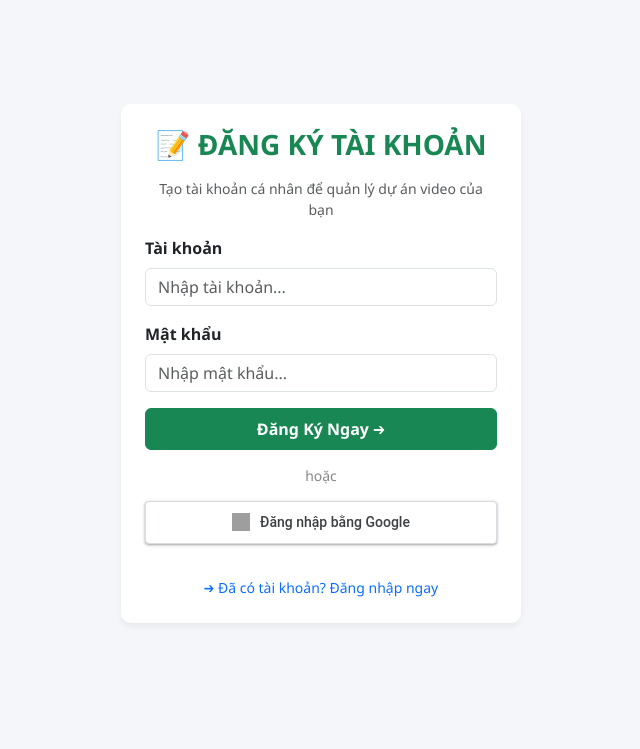
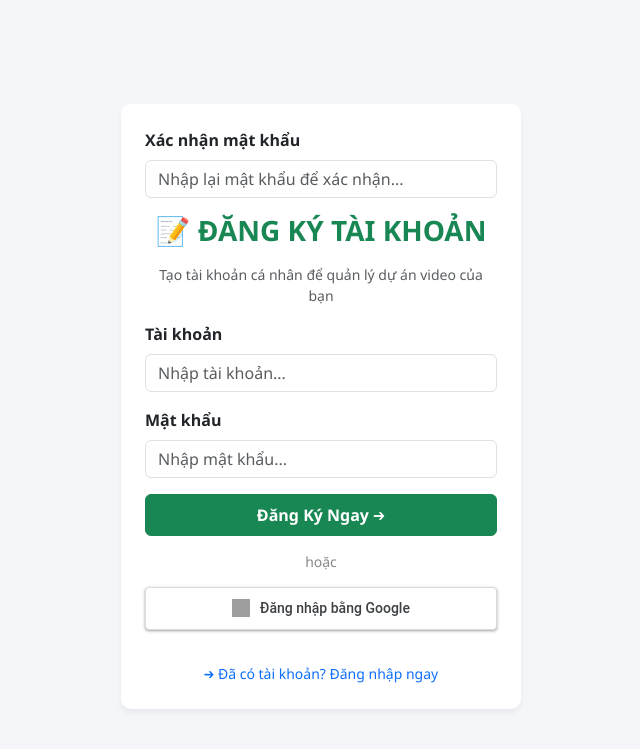
Before and after one commit to ZIN141125/Web-video-zin-nguyen, a Flask app: page /register in a window 1280 px wide. Shown: the top 749 px of the page, without its empty margins (319-959 px from the left). Before the commit the page ends 597 px from the top, so only its background shows below. Run offline with Flask 3, Linux system fonts and the light colour scheme; grey boxes are pictures that could not be loaded.

Commit message:
Update index.html

```diff
--- a/templates/index.html
+++ b/templates/index.html
@@ -19,6 +19,10 @@
     {% if show_login %}
     <div class="card p-4 login-container">
         {% if is_register %}
+        <div class="mb-3">
+    <label class="form-label fw-bold">Xác nhận mật khẩu</label>
+    <input type="password" name="confirm_password" class="form-control" placeholder="Nhập lại mật khẩu để xác nhận..." required>
+</div>
             <h3 class="fw-bold text-center text-success mb-3">📝 ĐĂNG KÝ TÀI KHOẢN</h3>
             <p class="text-muted text-center small">Tạo tài khoản cá nhân để quản lý dự án video của bạn</p>
         {% else %}
```
